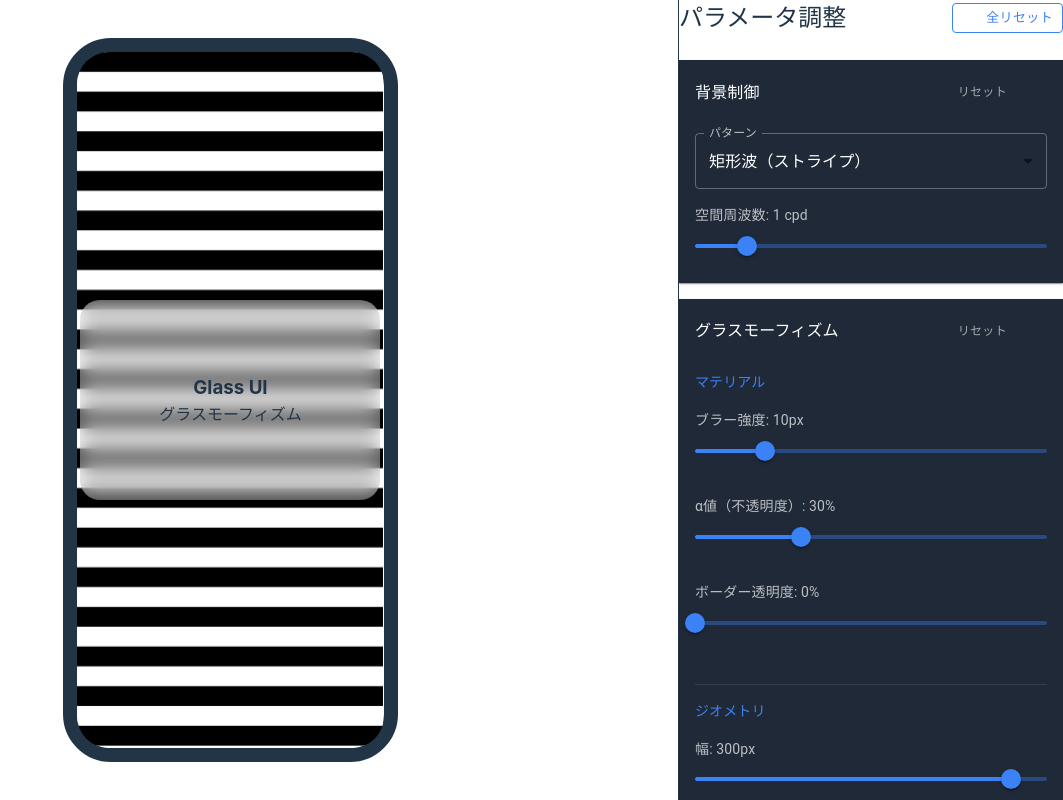
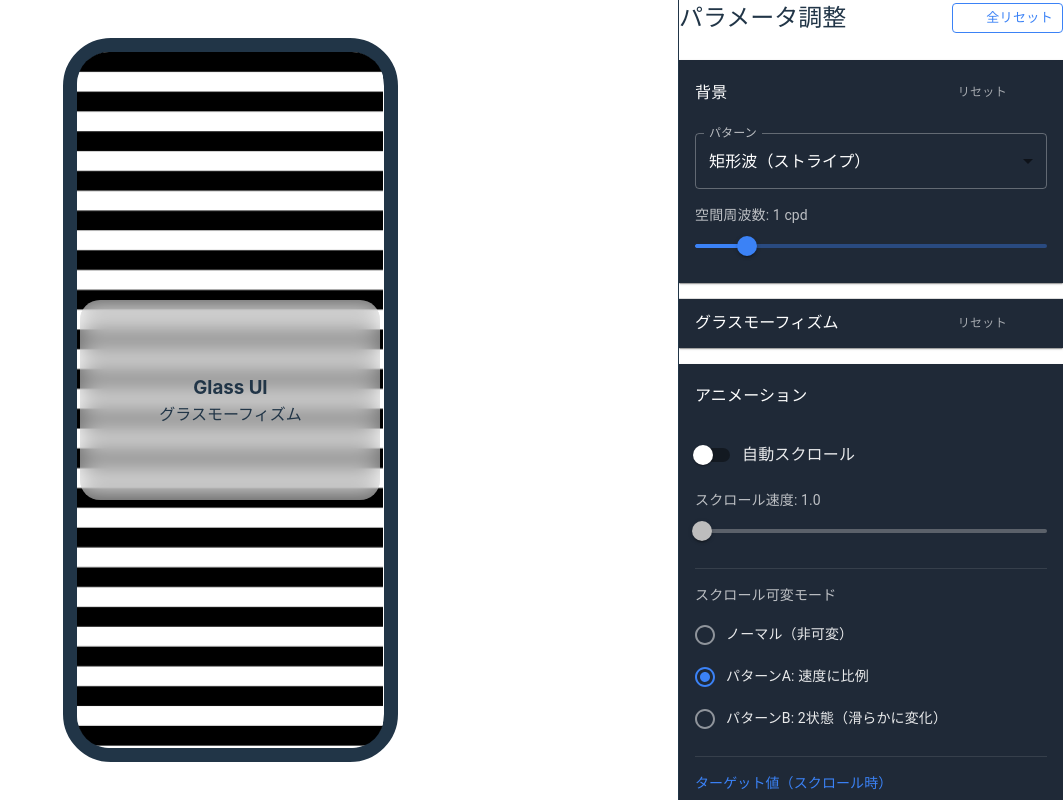
Before and after one commit to jeyearth/glassmorphism-lab2, a React (Vite) app: page / in a window 1280 px wide. Shown: the whole page, without its empty margins (217-1280 px from the left). Built offline with nearby package versions, Linux system fonts and the light colour scheme; some icons are missing.

Commit message:
EditPanelにスクロール可変モードを追加し、PreviewPanelでのスムーズな遷移を実装。BackgroundPatternからDPRのログを削除。useGlassStoreに新しい状態とアクションを追加。

```diff
--- a/src/components/BackgroundPattern.tsx
+++ b/src/components/BackgroundPattern.tsx
@@ -37,8 +37,6 @@ const BackgroundPattern: React.FC<BackgroundPatternProps> = ({
       // 4K/Retina (高PPI) ディスプレイ対応
       // const dpr = window.devicePixelRatio || 1;
       const dpr = 1; // 現在はDPR非対応で固定
-
-      console.log("DPR: " + dpr);
 
       // スクロール時の継ぎ目をなくすため、余白を確保（1周期分で十分）
       const logicalHeight = clientHeight + logicalPixelsPerCycle;
--- a/src/components/EditPanel.tsx
+++ b/src/components/EditPanel.tsx
@@ -14,10 +14,13 @@ import {
   Button,
   Box,
   Divider,
+  RadioGroup,
+  Radio,
 } from '@mui/material';
 import ExpandMoreIcon from '@mui/icons-material/ExpandMore';
 import RestartAltIcon from '@mui/icons-material/RestartAlt';
 import { useGlassStore } from '../store/useGlassStore';
+import type { ScrollVariationMode } from '../store/useGlassStore';
 import { PHONE_FRAME_SIZE } from './PhoneFrame';
 
 const EditPanel: React.FC = () => {
@@ -35,6 +38,10 @@ const EditPanel: React.FC = () => {
     setBorderRadius,
     setGlassPosition,
     setShadowEnabled,
+    setScrollVariationMode,
+    setTargetBlurStrength,
+    setTargetOpacity,
+    setMaxProportionalSpeed,
     resetAll,
     resetBackground,
     resetGlassMorphism,
@@ -73,7 +80,7 @@ const EditPanel: React.FC = () => {
       >
         <AccordionSummary expandIcon={<ExpandMoreIcon sx={{ color: 'white' }} />}>
           <Box sx={{ display: 'flex', justifyContent: 'space-between', alignItems: 'center', width: '100%', pr: 2 }}>
-            <Typography>背景制御</Typography>
+            <Typography>背景</Typography>
             <Button
               component="div"
               size="small"
@@ -131,7 +138,7 @@ const EditPanel: React.FC = () => {
       </Accordion>
 
       <Accordion
-        defaultExpanded
+        // defaultExpanded
         sx={{
           bgcolor: 'rgb(31, 41, 55)',
           color: 'white',
@@ -169,7 +176,7 @@ const EditPanel: React.FC = () => {
           </Typography>
 
           <Typography gutterBottom sx={{ color: 'rgba(255,255,255,0.7)', fontSize: '0.875rem' }}>
-            ブラー強度: {glassMorphism.blurStrength}px
+            ブラー: {glassMorphism.blurStrength}px
           </Typography>
           <Slider
             value={glassMorphism.blurStrength}
@@ -300,6 +307,7 @@ const EditPanel: React.FC = () => {
       </Accordion>
 
       <Accordion
+        defaultExpanded
         sx={{
           bgcolor: 'rgb(31, 41, 55)',
           color: 'white'
@@ -345,6 +353,84 @@ const EditPanel: React.FC = () => {
             disabled={!background.isAutoScroll}
             sx={{ color: 'rgb(59, 130, 246)' }}
           />
+
+          <Divider sx={{ my: 2, borderColor: 'rgba(255,255,255,0.1)' }} />
+
+          <Typography gutterBottom sx={{ color: 'rgba(255,255,255,0.7)', fontSize: '0.875rem', mb: 1 }}>
+            スクロール可変モード
+          </Typography>
+          <RadioGroup
+            value={glassMorphism.scrollVariationMode}
+            onChange={(e) => setScrollVariationMode(e.target.value as ScrollVariationMode)}
+          >
+            <FormControlLabel
+              value="none"
+              control={<Radio sx={{ color: 'rgba(255,255,255,0.5)', '&.Mui-checked': { color: 'rgb(59,130,246)' } }} />}
+              label={<Typography sx={{ color: 'rgba(255,255,255,0.9)', fontSize: '0.875rem' }}>ノーマル（非可変）</Typography>}
+            />
+            <FormControlLabel
+              value="proportional"
+              control={<Radio sx={{ color: 'rgba(255,255,255,0.5)', '&.Mui-checked': { color: 'rgb(59,130,246)' } }} />}
+              label={<Typography sx={{ color: 'rgba(255,255,255,0.9)', fontSize: '0.875rem' }}>パターンA: 速度に比例</Typography>}
+            />
+            <FormControlLabel
+              value="binary"
+              control={<Radio sx={{ color: 'rgba(255,255,255,0.5)', '&.Mui-checked': { color: 'rgb(59,130,246)' } }} />}
+              label={<Typography sx={{ color: 'rgba(255,255,255,0.9)', fontSize: '0.875rem' }}>パターンB: 2状態（滑らかに変化）</Typography>}
+            />
+          </RadioGroup>
+
+          {glassMorphism.scrollVariationMode !== 'none' && (
+            <>
+              <Divider sx={{ my: 2, borderColor: 'rgba(255,255,255,0.1)' }} />
+              <Typography variant="subtitle2" sx={{ color: 'rgb(59, 130, 246)', mb: 2, fontWeight: 'bold' }}>
+                ターゲット値（スクロール時）
+              </Typography>
+
+              <Typography gutterBottom sx={{ color: 'rgba(255,255,255,0.7)', fontSize: '0.875rem' }}>
+                ターゲット ブラー: {glassMorphism.targetBlurStrength}px
+              </Typography>
+              <Slider
+                value={glassMorphism.targetBlurStrength}
+                onChange={(_, value) => setTargetBlurStrength(value as number)}
+                min={0}
+                max={50}
+                valueLabelDisplay="auto"
+                sx={{ color: 'rgb(59, 130, 246)', mb: 3 }}
+              />
+
+              <Typography gutterBottom sx={{ color: 'rgba(255,255,255,0.7)', fontSize: '0.875rem' }}>
+                ターゲット α値: {(glassMorphism.targetOpacity * 100).toFixed(0)}%
+              </Typography>
+              <Slider
+                value={glassMorphism.targetOpacity}
+                onChange={(_, value) => setTargetOpacity(value as number)}
+                min={0}
+                max={1}
+                step={0.01}
+                valueLabelDisplay="auto"
+                valueLabelFormat={(value) => `${(value * 100).toFixed(0)}%`}
+                sx={{ color: 'rgb(59, 130, 246)', mb: 3 }}
+              />
+
+              {glassMorphism.scrollVariationMode === 'proportional' && (
+                <>
+                  <Typography gutterBottom sx={{ color: 'rgba(255,255,255,0.7)', fontSize: '0.875rem' }}>
+                    ターゲット最大速度: {glassMorphism.maxProportionalSpeed}
+                  </Typography>
+                  <Slider
+                    value={glassMorphism.maxProportionalSpeed}
+                    onChange={(_, value) => setMaxProportionalSpeed(value as number)}
+                    min={100}
+                    max={2000}
+                    step={50}
+                    valueLabelDisplay="auto"
+                    sx={{ color: 'rgb(59, 130, 246)', mb: 3 }}
+                  />
+                </>
+              )}
+            </>
+          )}
         </AccordionDetails>
       </Accordion>
     </div>
--- a/src/components/PreviewPanel.tsx
+++ b/src/components/PreviewPanel.tsx
@@ -11,6 +11,23 @@ const PreviewPanel: React.FC = () => {
   const [dragStartScroll, setDragStartScroll] = useState(0);
   const phoneFrameRef = useRef<HTMLDivElement>(null);
 
+  // パターンB用: スムーズ線形補間状態
+  const smoothBlurRef = useRef(glassMorphism.blurStrength);
+  const smoothOpacityRef = useRef(glassMorphism.opacity);
+  const [smoothBlur, setSmoothBlur] = useState(glassMorphism.blurStrength);
+  const [smoothOpacity, setSmoothOpacity] = useState(glassMorphism.opacity);
+
+  // 手動スクロール速度の計測
+  const lastScrollOffsetRef = useRef(0);
+  const lastScrollTimeRef = useRef(Date.now());
+  const [manualVelocity, setManualVelocity] = useState(0);
+
+  // ホイールスクロール中かどうか
+  const isWheelScrollingRef = useRef(false);
+  const wheelTimeoutRef = useRef<ReturnType<typeof setTimeout> | undefined>(undefined);
+
+  const isDraggingRef = useRef(false);
+
   useEffect(() => {
     if (!background.isAutoScroll || background.scrollSpeed === 0 || isDragging) return;
 
@@ -23,6 +40,19 @@ const PreviewPanel: React.FC = () => {
       lastTime = currentTime;
 
       setScrollOffset((prev) => prev + background.scrollSpeed * (deltaTime / 16));
+
+      // パターンB: 線形補間によるスムーズ遷移（自動スクロール時）
+      if (glassMorphism.scrollVariationMode === 'binary') {
+        const isScrolling = background.scrollSpeed > 0;
+        const tBlur = isScrolling ? glassMorphism.targetBlurStrength : glassMorphism.blurStrength;
+        const tOpacity = isScrolling ? glassMorphism.targetOpacity : glassMorphism.opacity;
+        const factor = 1 - Math.exp(-deltaTime / 200);
+        smoothBlurRef.current += (tBlur - smoothBlurRef.current) * factor;
+        smoothOpacityRef.current += (tOpacity - smoothOpacityRef.current) * factor;
+        setSmoothBlur(smoothBlurRef.current);
+        setSmoothOpacity(smoothOpacityRef.current);
+      }
+
       animationFrameId = requestAnimationFrame(animate);
     };
 
@@ -33,7 +63,48 @@ const PreviewPanel: React.FC = () => {
         cancelAnimationFrame(animationFrameId);
       }
     };
-  }, [background.scrollSpeed, background.isAutoScroll, isDragging]);
+  }, [background.scrollSpeed, background.isAutoScroll, glassMorphism.scrollVariationMode, glassMorphism.targetBlurStrength, glassMorphism.targetOpacity, glassMorphism.blurStrength, glassMorphism.opacity, isDragging]);
+
+  useEffect(() => {
+    if (background.isAutoScroll || glassMorphism.scrollVariationMode !== 'binary') return;
+
+    let animationFrameId: number;
+    let lastTime = Date.now();
+
+    const lerp = () => {
+      const currentTime = Date.now();
+      const deltaTime = currentTime - lastTime;
+      lastTime = currentTime;
+
+      const isScrolling = isDraggingRef.current || isWheelScrollingRef.current;
+      const tBlur = isScrolling ? glassMorphism.targetBlurStrength : glassMorphism.blurStrength;
+      const tOpacity = isScrolling ? glassMorphism.targetOpacity : glassMorphism.opacity;
+      const factor = 1 - Math.exp(-deltaTime / 200);
+      smoothBlurRef.current += (tBlur - smoothBlurRef.current) * factor;
+      smoothOpacityRef.current += (tOpacity - smoothOpacityRef.current) * factor;
+      setSmoothBlur(smoothBlurRef.current);
+      setSmoothOpacity(smoothOpacityRef.current);
+
+      animationFrameId = requestAnimationFrame(lerp);
+    };
+
+    animationFrameId = requestAnimationFrame(lerp);
+    return () => cancelAnimationFrame(animationFrameId);
+  }, [background.isAutoScroll, glassMorphism.scrollVariationMode, glassMorphism.targetBlurStrength, glassMorphism.targetOpacity, glassMorphism.blurStrength, glassMorphism.opacity]);
+
+  useEffect(() => {
+    isDraggingRef.current = isDragging;
+  }, [isDragging]);
+
+  useEffect(() => {
+    if (background.isAutoScroll) return;
+    const now = Date.now();
+    const dt = Math.max(now - lastScrollTimeRef.current, 1);
+    const velocity = Math.abs(scrollOffset - lastScrollOffsetRef.current) / dt * 1000; // px/s
+    setManualVelocity(velocity);
+    lastScrollOffsetRef.current = scrollOffset;
+    lastScrollTimeRef.current = now;
+  }, [scrollOffset, background.isAutoScroll]);
 
   const handleMouseDown = (e: React.MouseEvent) => {
     if (background.isAutoScroll) return;
@@ -56,7 +127,32 @@ const PreviewPanel: React.FC = () => {
     if (background.isAutoScroll) return;
     e.preventDefault();
     setScrollOffset((prev) => prev + e.deltaY * 0.5);
+    isWheelScrollingRef.current = true;
+    clearTimeout(wheelTimeoutRef.current);
+    wheelTimeoutRef.current = setTimeout(() => {
+      isWheelScrollingRef.current = false;
+    }, 300);
   };
+
+  const getEffectiveValues = () => {
+    switch (glassMorphism.scrollVariationMode) {
+      case 'proportional': {
+        const autoVelocity = background.scrollSpeed * (1000 / 16); // px/s換算
+        const currentVelocity = background.isAutoScroll ? autoVelocity : manualVelocity;
+        const t = Math.min(currentVelocity / glassMorphism.maxProportionalSpeed, 1);
+
+        return {
+          blur: glassMorphism.blurStrength + (glassMorphism.targetBlurStrength - glassMorphism.blurStrength) * t,
+          opacity: glassMorphism.opacity + (glassMorphism.targetOpacity - glassMorphism.opacity) * t,
+        };
+      }
+      case 'binary':
+        return { blur: smoothBlur, opacity: smoothOpacity };
+      default:
+        return { blur: glassMorphism.blurStrength, opacity: glassMorphism.opacity };
+    }
+  };
+  const { blur: displayBlur, opacity: displayOpacity } = getEffectiveValues();
 
   return (
     <div className="w-full h-full bg-gray-900 flex items-center justify-center p-8">
@@ -85,8 +181,9 @@ const PreviewPanel: React.FC = () => {
               left: `${glassMorphism.positionX}%`,
               top: `${glassMorphism.positionY}%`,
               transform: 'translate(-50%, -50%)',
-              backdropFilter: `blur(${glassMorphism.blurStrength}px)`,
-              backgroundColor: `rgba(255, 255, 255, ${glassMorphism.opacity})`,
+              backdropFilter: `blur(${displayBlur}px)`,
+              WebkitBackdropFilter: `blur(${displayBlur}px)`,
+              backgroundColor: `rgba(255, 255, 255, ${displayOpacity})`,
               borderRadius: `${glassMorphism.borderRadius}px`,
               border: `1px solid rgba(255, 255, 255, ${glassMorphism.borderOpacity})`,
               boxShadow: glassMorphism.isShadowEnabled
--- a/src/store/useGlassStore.ts
+++ b/src/store/useGlassStore.ts
@@ -1,6 +1,7 @@
 import { create } from "zustand";
 
 export type PatternType = "stripe" | "checkerboard" | "sine";
+export type ScrollVariationMode = "none" | "proportional" | "binary";
 
 interface BackgroundState {
   pattern: PatternType;
@@ -19,6 +20,10 @@ interface GlassMorphismState {
   positionX: number;
   positionY: number;
   isShadowEnabled: boolean;
+  scrollVariationMode: ScrollVariationMode;
+  targetBlurStrength: number;
+  targetOpacity: number;
+  maxProportionalSpeed: number;
 }
 
 interface GlassStore {
@@ -30,6 +35,10 @@ interface GlassStore {
   setSpatialFrequency: (frequency: number) => void;
   setScrollSpeed: (speed: number) => void;
   setAutoScroll: (enabled: boolean) => void;
+  setScrollVariationMode: (mode: ScrollVariationMode) => void;
+  setTargetBlurStrength: (blur: number) => void;
+  setTargetOpacity: (opacity: number) => void;
+  setMaxProportionalSpeed: (speed: number) => void;
 
   // GlassMorphism actions
   setBlurStrength: (blur: number) => void;
@@ -55,8 +64,8 @@ const DEFAULT_BACKGROUND: BackgroundState = {
 };
 
 const DEFAULT_GLASSMORPHISM: GlassMorphismState = {
-  blurStrength: 10,
-  opacity: 0.3,
+  blurStrength: 12,
+  opacity: 0.4,
   borderOpacity: 0.0,
   width: 300,
   height: 200,
@@ -64,6 +73,10 @@ const DEFAULT_GLASSMORPHISM: GlassMorphismState = {
   positionX: 50,
   positionY: 50,
   isShadowEnabled: false,
+  scrollVariationMode: "proportional",
+  targetBlurStrength: 5,
+  targetOpacity: 0.1,
+  maxProportionalSpeed: 500,
 };
 
 export const useGlassStore = create<GlassStore>((set) => ({
@@ -127,6 +140,26 @@ export const useGlassStore = create<GlassStore>((set) => ({
       glassMorphism: { ...state.glassMorphism, isShadowEnabled: isEnabled },
     })),
 
+  setScrollVariationMode: (mode) =>
+    set((state) => ({
+      glassMorphism: { ...state.glassMorphism, scrollVariationMode: mode },
+    })),
+
+  setTargetBlurStrength: (blur) =>
+    set((state) => ({
+      glassMorphism: { ...state.glassMorphism, targetBlurStrength: blur },
+    })),
+
+  setTargetOpacity: (opacity) =>
+    set((state) => ({
+      glassMorphism: { ...state.glassMorphism, targetOpacity: opacity },
+    })),
+
+  setMaxProportionalSpeed: (speed) =>
+    set((state) => ({
+      glassMorphism: { ...state.glassMorphism, maxProportionalSpeed: speed },
+    })),
+
   // Reset actions
   resetAll: () =>
     set(() => ({
```
